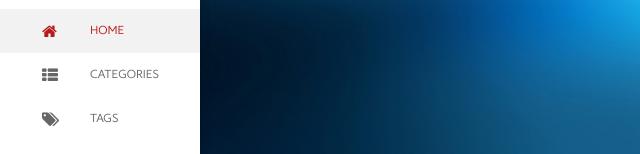
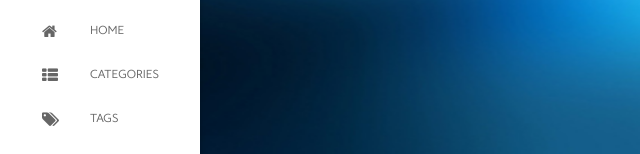
Before and after one commit to HuskkyQ/HuskkyQ.spare, a plain HTML site: page index.html in a window 1280 px wide. Shown: the part 244-398 px from the top of the page, 0-640 px from the left. Drawn offline with nearby package versions, Linux system fonts and the light colour scheme; some packages are replaced by stand-ins of ours; a script that the page names is missing.

Commit message:
Site updated: 2019-09-12 00:55:53

```diff
--- a/index.html
+++ b/index.html
@@ -99,8 +99,8 @@
     <div class="scroll-wrap flex-col">
       <ul class="nav">
 
-            <li class=" active">
-              <a href="/index.html"  >
+            <li class="">
+              <a href="https://huskkyq.github.io/index.html"  >
                 <i class="icon icon-lg icon-home"></i>
                 HOME
               </a>
```
Also changed, not shown: 2019/09/11/My-Blogs/index.html (+1 -1 lines), 2019/09/11/hello-world/index.html (+1 -1 lines), 2019/09/11/我的第一篇博客/index.html (+1 -1 lines), archives/2019/09/index.html (+1 -1 lines), archives/2019/index.html (+1 -1 lines), archives/index.html (+1 -1 lines).
